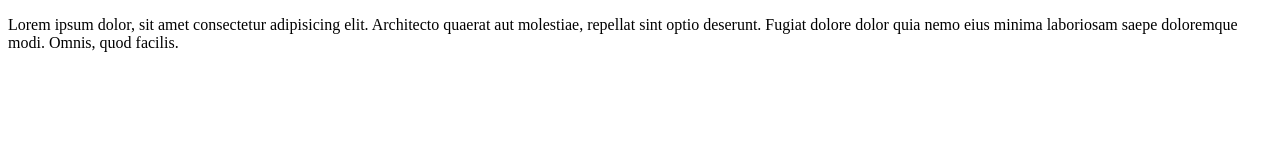
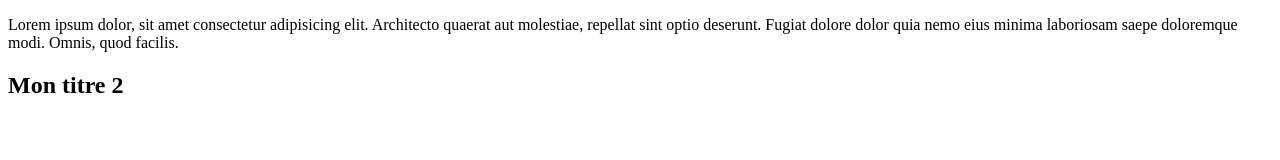
Before and after one commit to Adri133/nouvorepo, a plain HTML site: page index.html in a window 1280 px wide. Drawn offline with Linux system fonts and the light colour scheme.

Commit message:
Ajout du h2

```diff
--- a/index.html
+++ b/index.html
@@ -8,5 +8,6 @@
 </head>
 <body>
   <p>Lorem ipsum dolor, sit amet consectetur adipisicing elit. Architecto quaerat aut molestiae, repellat sint optio deserunt. Fugiat dolore dolor quia nemo eius minima laboriosam saepe doloremque modi. Omnis, quod facilis.</p>
+  <h2>Mon titre 2</h2>
 </body>
 </html>
```
